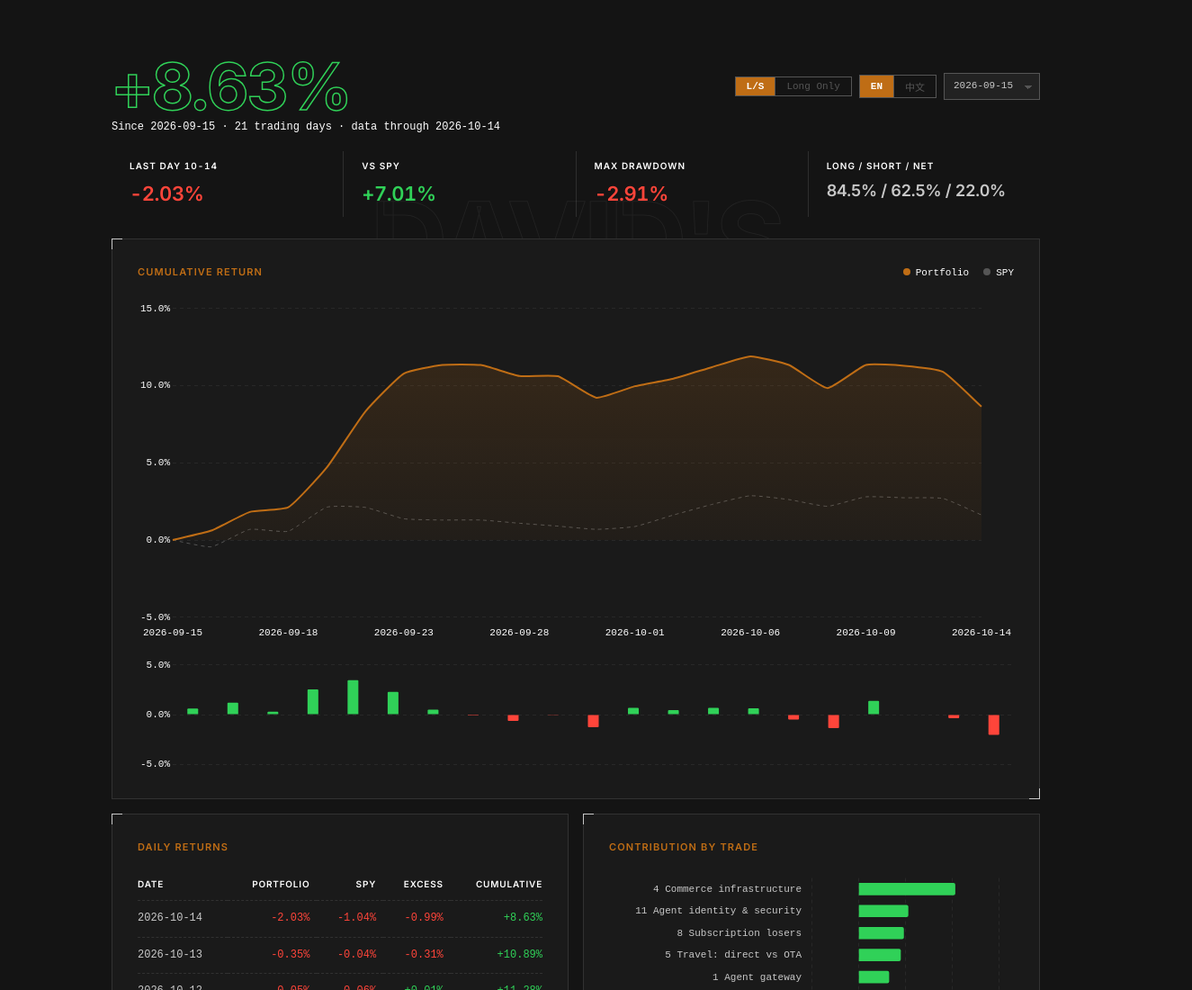
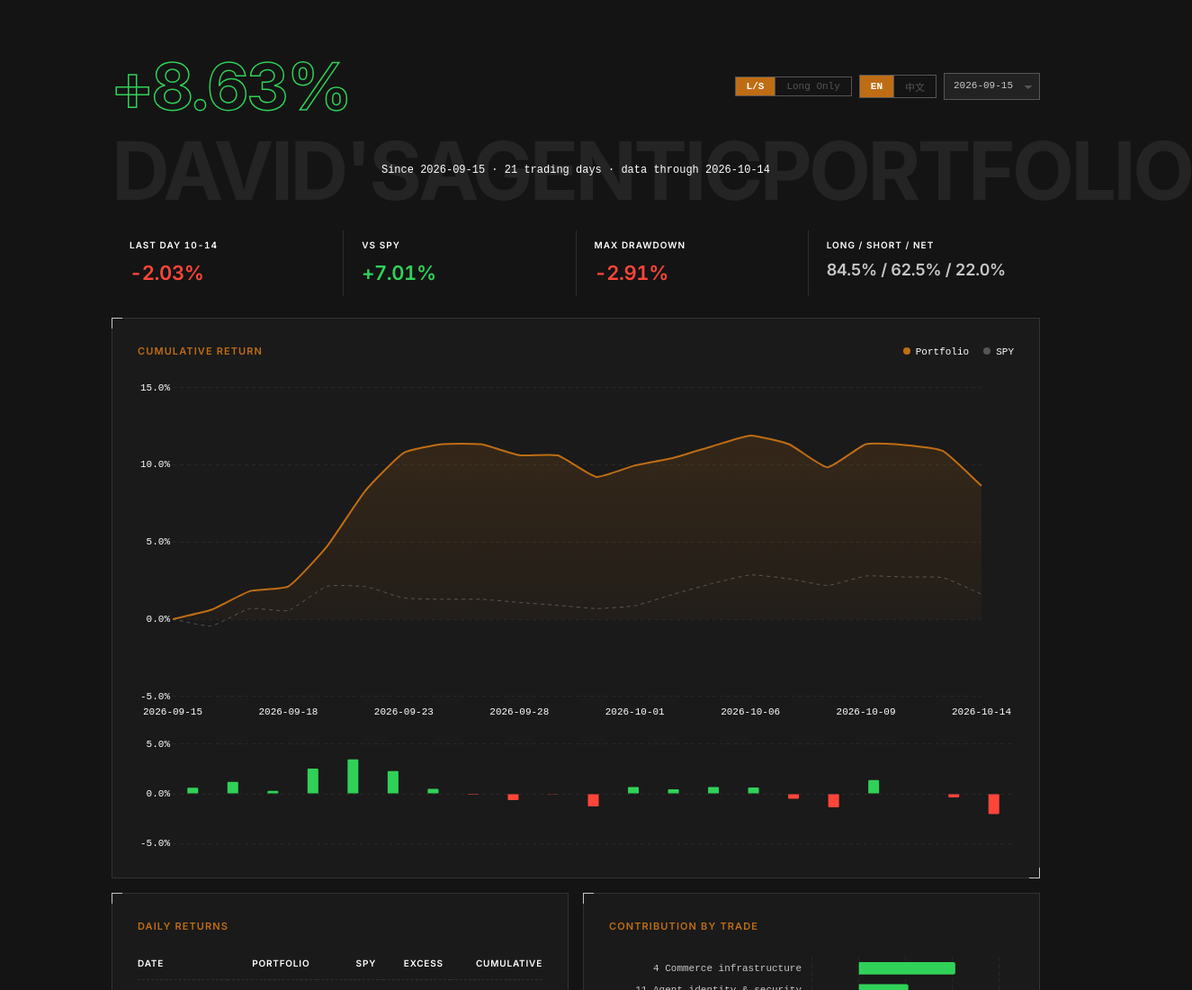
Before and after one commit to rundong013-oss/agentic-portfolio, a website: page index.html in a window 1280 px wide. Shown: the top 1100 px of the page at 90% size, 1325 px wide, since content can reach past the window. Drawn offline with nearby package versions, Linux system fonts and the light colour scheme; a web font is replaced by a local one.

Commit message:
style: background title inline between return and metrics
- Three words in one row with space-between
- Positioned vertically centered between big number and metrics
- White fill at 7% opacity

Co-Authored-By: Claude Opus 4.6 (1M context) <noreply@anthropic.com>

```diff
--- a/index.html
+++ b/index.html
@@ -28,13 +28,14 @@ body{margin:0;background:var(--bg);color:var(--ink);font-family:var(--mono);font
 
 /* hero */
 .hero{margin-bottom:24px;position:relative}
-.hero-bg{position:fixed;top:50%;left:50%;transform:translate(-50%,-50%);
-  font-size:clamp(60px,10vw,120px);font-weight:700;letter-spacing:-.04em;line-height:1.1;
-  text-transform:uppercase;color:transparent;font-family:var(--sans);
-  -webkit-text-stroke:1px rgba(255,255,255,.06);
-  text-align:center;white-space:nowrap;pointer-events:none;z-index:0;
-  display:flex;flex-direction:column;align-items:center}
+.hero-mid{position:relative;display:flex;align-items:center;justify-content:center;min-height:clamp(50px,8vw,100px);margin:8px 0}
+.hero-bg{position:absolute;left:0;right:0;top:50%;transform:translateY(-50%);
+  font-size:clamp(40px,7vw,90px);font-weight:700;letter-spacing:-.04em;line-height:1;
+  text-transform:uppercase;color:rgba(255,255,255,.07);font-family:var(--sans);
+  white-space:nowrap;pointer-events:none;z-index:0;
+  display:flex;justify-content:space-between}
 .hero-bg span{display:block}
+.hero-mid .subline{position:relative;z-index:1}
 .eyebrow-row{display:flex;justify-content:space-between;align-items:center;gap:12px;flex-wrap:wrap;position:relative;z-index:1}
 h1{font-size:11px;font-weight:600;margin:0;color:var(--muted);letter-spacing:.08em;text-transform:uppercase;font-family:var(--sans);display:none}
 select{appearance:none;-webkit-appearance:none;font:inherit;font-size:11px;color:var(--ink);background:var(--pill);border:1px solid var(--muted);border-radius:0;
@@ -103,7 +104,6 @@ footer{color:var(--muted);font-size:11px;margin:40px auto 0;max-width:80ch;text-
 <body>
 <div class="wrap">
   <section class="hero">
-    <div class="hero-bg" data-i-title><span>David's</span><span>Agentic</span><span>Portfolio</span></div>
     <div class="eyebrow-row">
       <div class="big-wrap"><div class="big" id="sCum">–</div></div>
       <div class="ctrls">
@@ -112,7 +112,10 @@ footer{color:var(--muted);font-size:11px;margin:40px auto 0;max-width:80ch;text-
         <select id="startSel" aria-label="Start date"></select>
       </div>
     </div>
-    <div class="subline" id="subline"></div>
+    <div class="hero-mid">
+      <div class="hero-bg" data-i-title><span>David's</span><span>Agentic</span><span>Portfolio</span></div>
+      <div class="subline" id="subline"></div>
+    </div>
     <div class="metrics" aria-label="Key metrics">
       <div class="metric"><div class="k" id="sDayK"></div><div class="v" id="sDay">–</div></div>
       <div class="metric"><div class="k" data-i="vsSpy"></div><div class="v" id="sEx">–</div></div>
```
